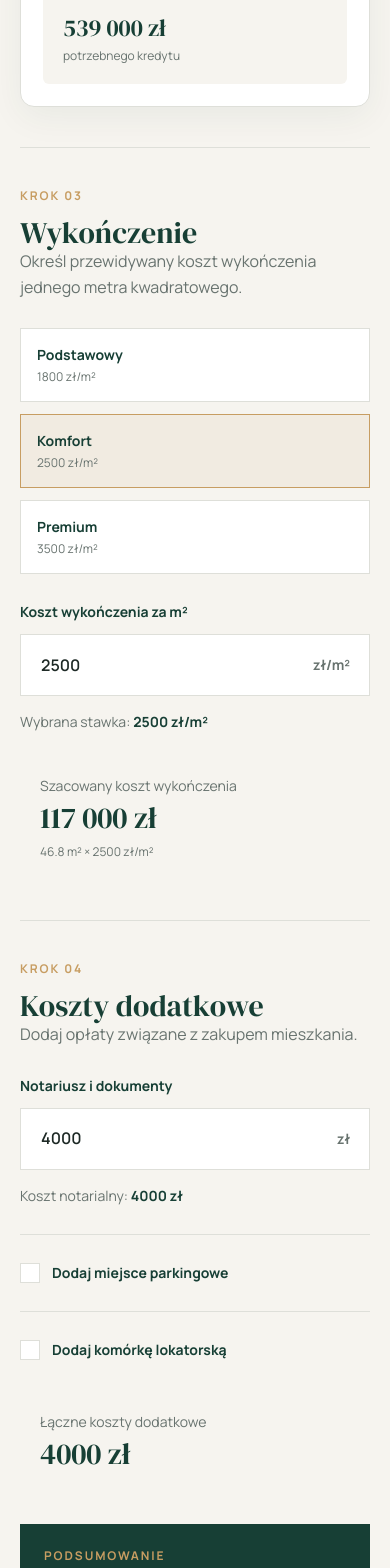
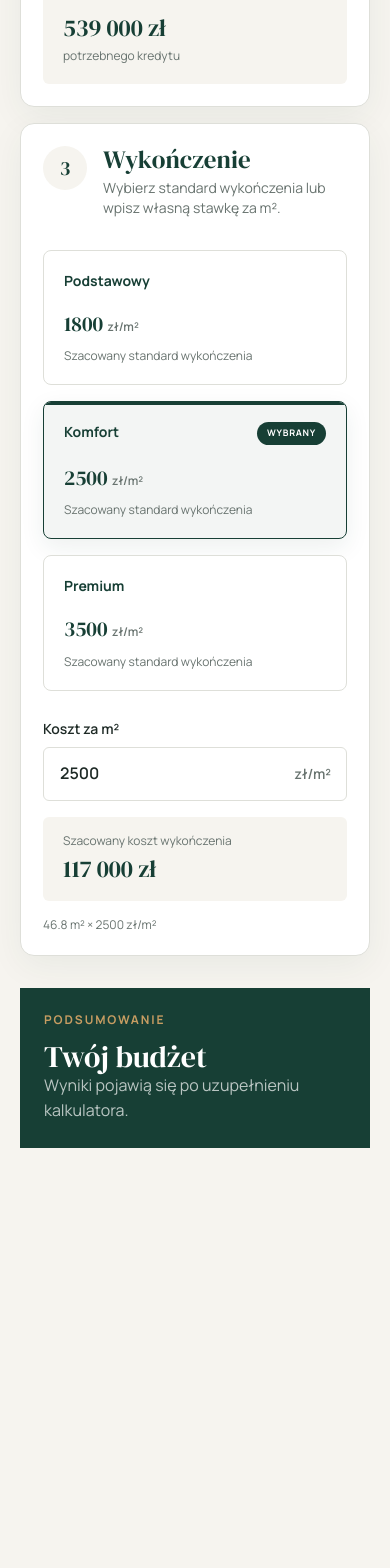
Before and after one commit to natalkakielbicka-coder/real-estate, a Vue app: page /kalkulator-kosztow-zakupu in a window 390 px wide. Shown: the part 1760-3328 px from the top of the page. After the commit the page ends 2956 px from the top, so only its background shows below. Built offline with nearby package versions, Linux system fonts and the light colour scheme.

Commit message:
Update finishing section and handle missing apartment data

```diff
--- a/src/views/PurchaseCalculatorView.vue
+++ b/src/views/PurchaseCalculatorView.vue
@@ -89,12 +89,20 @@ const selectFinishingStandard = (price) => {
 }
 
 const selectedApartment = computed(() => {
-  return apartmentsFromSelectedInvestment.value.find((apartment) => {
+  const foundApartment = apartmentsFromSelectedInvestment.value.find(
+    (apartment) => {
       return apartment.id === selectedApartmentId.value
-  })
+    }
+  )
+
+  return foundApartment || apartmentsFromSelectedInvestment.value[0] || null
 })
 
 const neededLoan = computed(() => {
+  if (!selectedApartment.value) {
+    return 0
+  }
+
   const apartmentPrice = selectedApartment.value.price
   const contribution = ownContribution.value || 0
   const loanAmount = apartmentPrice - contribution
@@ -103,6 +111,10 @@ const neededLoan = computed(() => {
 })
 
 const totalFinishingCost = computed(() => {
+  if (!selectedApartment.value) {
+    return 0
+  }
+
   const apartmentArea = selectedApartment.value.area
   const costPerMeter = finishingCostPerMeter.value || 0
 
@@ -110,9 +122,12 @@ const totalFinishingCost = computed(() => {
 })
 
 const contributionPercent = computed(() => {
+  if (!selectedApartment.value) {
+    return 0
+  }
+
   const apartmentPrice = selectedApartment.value.price
   const contribution = ownContribution.value || 0
-
   const percent = (contribution / apartmentPrice) * 100
 
   return Math.min(Math.round(percent), 100)
@@ -370,249 +385,123 @@ const hasLowContribution = computed(() => {
             </div>
           </section>
 
-          <div class="mt-10 border-t border-line pt-10">
-            <p
-              class="mb-3 text-xs font-bold tracking-[0.16em] text-gold uppercase"
+          <section
+            class="mt-4 rounded-[14px] border border-line bg-panel p-[clamp(22px,3vw,32px)] shadow-[0_10px_35px_rgba(23,63,53,0.06)]"
           >
-              Krok 03
-            </p>
-
-            <h2 class="text-[clamp(30px,4vw,46px)]">Wykończenie</h2>
-
-            <p class="mb-7 max-w-[620px] text-muted">
-              Określ przewidywany koszt wykończenia jednego metra kwadratowego.
-            </p>
+            <!-- Nagłówek -->
+            <div class="flex items-start gap-4">
+              <span
+                class="grid size-11 shrink-0 place-items-center rounded-full bg-page font-display text-xl text-brand"
+                aria-hidden="true"
+              >
+                3
+              </span>
 
               <div>
-              <div class="mb-7 grid gap-3 sm:grid-cols-3">
+                <h2 class="mb-1 text-[clamp(25px,3vw,32px)]">Wykończenie</h2>
+
+                <p class="mb-0 text-sm text-muted">
+                  Wybierz standard wykończenia lub wpisz własną stawkę za m².
+                </p>
+              </div>
+            </div>
+
+            <!-- Standardy -->
+            <div class="mt-8 grid gap-4 sm:grid-cols-3">
               <button
                 v-for="standard in finishingStandards"
                 :key="standard.name"
-                  class="border px-4 py-4 text-left transition-colors"
+                class="group relative overflow-hidden rounded-[8px] border p-5 text-left transition-[border-color,background-color,transform,box-shadow] duration-200 hover:-translate-y-0.5"
                 :class="
                   finishingCostPerMeter === standard.price
-                      ? 'border-gold bg-[rgba(199,157,98,0.1)]'
+                    ? 'border-brand bg-[rgba(23,63,53,0.05)] shadow-[0_8px_24px_rgba(23,63,53,0.08)]'
                     : 'border-line bg-panel hover:border-gold'
                 "
                 type="button"
                 @click="selectFinishingStandard(standard.price)"
               >
+                <!-- Górna linia aktywnego kafelka -->
+                <span
+                  v-if="finishingCostPerMeter === standard.price"
+                  class="absolute top-0 right-0 left-0 h-[3px] bg-brand"
+                  aria-hidden="true"
+                ></span>
+
+                <div class="flex items-start justify-between gap-3">
                   <span class="block text-sm font-bold text-brand">
                     {{ standard.name }}
                   </span>
 
-                  <span class="mt-1 block text-xs text-muted">
-                    {{ formatPrice(standard.price) }} zł/m²
+                  <span
+                    v-if="finishingCostPerMeter === standard.price"
+                    class="rounded-full bg-brand px-2.5 py-1 text-[9px] font-bold tracking-[0.08em] text-panel uppercase"
+                  >
+                    Wybrany
+                  </span>
+                </div>
+
+                <strong
+                  class="mt-4 block font-display text-[clamp(21px,2vw,26px)] font-normal text-brand"
+                >
+                  {{ formatPrice(standard.price) }}
+                  <span class="font-copy text-xs font-semibold text-muted">
+                    zł/m²
+                  </span>
+                </strong>
+
+                <span class="mt-2 block text-xs text-muted">
+                  Szacowany standard wykończenia
                 </span>
               </button>
             </div>
+
+            <!-- Własna stawka i wynik -->
+            <div class="mt-7 grid items-end gap-4 sm:grid-cols-2">
+              <div>
                 <label
                   for="finishing-cost"
-                class="mb-3 block text-sm font-bold text-brand"
+                  class="mb-2 block text-sm font-semibold text-[var(--color-text)]"
                 >
-                Koszt wykończenia za m²
+                  Koszt za m²
                 </label>
 
                 <div class="relative">
                   <input
                     id="finishing-cost"
                     v-model.number="finishingCostPerMeter"
-                  class="min-h-[62px] w-full border border-line bg-panel py-3 pr-24 pl-5 font-semibold text-[var(--color-text)] transition-colors outline-none hover:border-gold focus:border-gold"
+                    class="min-h-[54px] w-full rounded-[6px] border border-line bg-panel py-3 pr-20 pl-4 font-semibold text-[var(--color-text)] transition-colors outline-none hover:border-gold focus:border-brand"
                     type="number"
                     min="0"
                     step="100"
                   />
 
                   <span
-                  class="pointer-events-none absolute top-1/2 right-5 -translate-y-1/2 text-sm font-bold text-muted"
+                    class="pointer-events-none absolute top-1/2 right-4 -translate-y-1/2 text-sm font-semibold text-muted"
                   >
                     zł/m²
                   </span>
                 </div>
               </div>
 
-            <p class="mt-4 mb-0 text-sm text-muted">
-              Wybrana stawka:
-              <strong class="text-brand">
-                {{ formatPrice(finishingCostPerMeter || 0) }} zł/m²
-              </strong>
-            </p>
+              <div class="min-h-[78px] rounded-[6px] bg-page px-5 py-4">
+                <span class="block text-xs text-muted">
+                  Szacowany koszt wykończenia
+                </span>
 
-            <div class="mt-6 bg-page p-5">
-              <p class="mb-1 text-sm text-muted">Szacowany koszt wykończenia</p>
-
-              <strong class="font-display text-3xl font-normal text-brand">
+                <strong
+                  class="mt-1 block font-display text-2xl font-normal text-brand"
+                >
                   {{ formatPrice(totalFinishingCost) }} zł
                 </strong>
+              </div>
+            </div>
 
-              <p class="mt-2 mb-0 text-xs text-muted">
+            <!-- Sposób obliczenia -->
+            <p class="mt-4 mb-0 text-xs text-muted">
               {{ selectedApartment.area }} m² ×
               {{ formatPrice(finishingCostPerMeter || 0) }} zł/m²
             </p>
-            </div>
-          </div>
-
-          <div class="mt-10 border-t border-line pt-10">
-            <p
-              class="mb-3 text-xs font-bold tracking-[0.16em] text-gold uppercase"
-            >
-              Krok 04
-            </p>
-
-            <h2 class="text-[clamp(30px,4vw,46px)]">Koszty dodatkowe</h2>
-
-            <p class="mb-7 max-w-[620px] text-muted">
-              Dodaj opłaty związane z zakupem mieszkania.
-            </p>
-
-            <div>
-              <label
-                for="notary-fee"
-                class="mb-3 block text-sm font-bold text-brand"
-              >
-                Notariusz i dokumenty
-              </label>
-
-              <div class="relative">
-                <input
-                  id="notary-fee"
-                  v-model.number="notaryFee"
-                  class="min-h-[62px] w-full border border-line bg-panel py-3 pr-16 pl-5 font-semibold text-[var(--color-text)] transition-colors outline-none hover:border-gold focus:border-gold"
-                  type="number"
-                  min="0"
-                  step="100"
-                />
-
-                <span
-                  class="pointer-events-none absolute top-1/2 right-5 -translate-y-1/2 text-sm font-bold text-muted"
-                >
-                  zł
-                </span>
-              </div>
-            </div>
-
-            <p class="mt-4 mb-0 text-sm text-muted">
-              Koszt notarialny:
-              <strong class="text-brand">
-                {{ formatPrice(notaryFee || 0) }} zł
-              </strong>
-            </p>
-
-            <div class="mt-7 border-t border-line pt-7">
-              <label
-                class="flex cursor-pointer items-center gap-3"
-                for="include-parking"
-              >
-                <input
-                  id="include-parking"
-                  v-model="includeParkingSpace"
-                  class="peer sr-only"
-                  type="checkbox"
-                />
-
-                <span
-                  class="grid size-5 shrink-0 place-items-center border border-line bg-panel text-xs text-transparent transition-colors peer-checked:border-brand peer-checked:bg-brand peer-checked:text-panel"
-                  aria-hidden="true"
-                >
-                  ✓
-                </span>
-
-                <span class="text-sm font-bold text-brand">
-                  Dodaj miejsce parkingowe
-                </span>
-              </label>
-
-              <div
-                v-if="includeParkingSpace"
-                class="mt-5"
-              >
-                <label
-                  for="parking-price"
-                  class="mb-3 block text-sm font-bold text-brand"
-                >
-                  Cena miejsca parkingowego
-                </label>
-
-                <div class="relative">
-                  <input
-                    id="parking-price"
-                    v-model.number="parkingSpacePrice"
-                    class="min-h-[62px] w-full border border-line bg-panel py-3 pr-16 pl-5 font-semibold text-[var(--color-text)] transition-colors outline-none hover:border-gold focus:border-gold"
-                    type="number"
-                    min="0"
-                    step="1000"
-                  />
-
-                  <span
-                    class="pointer-events-none absolute top-1/2 right-5 -translate-y-1/2 text-sm font-bold text-muted"
-                  >
-                    zł
-                  </span>
-                </div>
-              </div>
-            </div>
-          </div>
-
-          <div class="mt-7 border-t border-line pt-7">
-            <label
-              class="flex cursor-pointer items-center gap-3"
-              for="include-storage-room"
-            >
-              <input
-                id="include-storage-room"
-                v-model="includeStorageRoom"
-                class="peer sr-only"
-                type="checkbox"
-              />
-
-              <span
-                class="grid size-5 shrink-0 place-items-center border border-line bg-panel text-xs text-transparent transition-colors peer-checked:border-brand peer-checked:bg-brand peer-checked:text-panel"
-                aria-hidden="true"
-              >
-                ✓
-              </span>
-
-              <span class="text-sm font-bold text-brand">
-                Dodaj komórkę lokatorską
-              </span>
-            </label>
-
-            <div
-              v-if="includeStorageRoom"
-              class="mt-5"
-            >
-              <label
-                for="storage-room-price"
-                class="mb-3 block text-sm font-bold text-brand"
-              >
-                Cena komórki lokatorskiej
-              </label>
-
-              <div class="relative">
-                <input
-                  id="storage-room-price"
-                  v-model.number="storageRoomPrice"
-                  class="min-h-[62px] w-full border border-line bg-panel py-3 pr-16 pl-5 font-semibold text-[var(--color-text)] transition-colors outline-none hover:border-gold focus:border-gold"
-                  type="number"
-                  min="0"
-                  step="1000"
-                />
-
-                <span
-                  class="pointer-events-none absolute top-1/2 right-5 -translate-y-1/2 text-sm font-bold text-muted"
-                >
-                  zł
-                </span>
-              </div>
-            </div>
-          </div>
-          <div class="mt-8 bg-page p-5">
-            <p class="mb-1 text-sm text-muted">Łączne koszty dodatkowe</p>
-
-            <strong class="font-display text-3xl font-normal text-brand">
-              {{ formatPrice(totalAdditionalCosts) }} zł
-            </strong>
-          </div>
+          </section>
         </div>
 
         <aside
```
Lines whose indentation alone changed are shown as unchanged.
